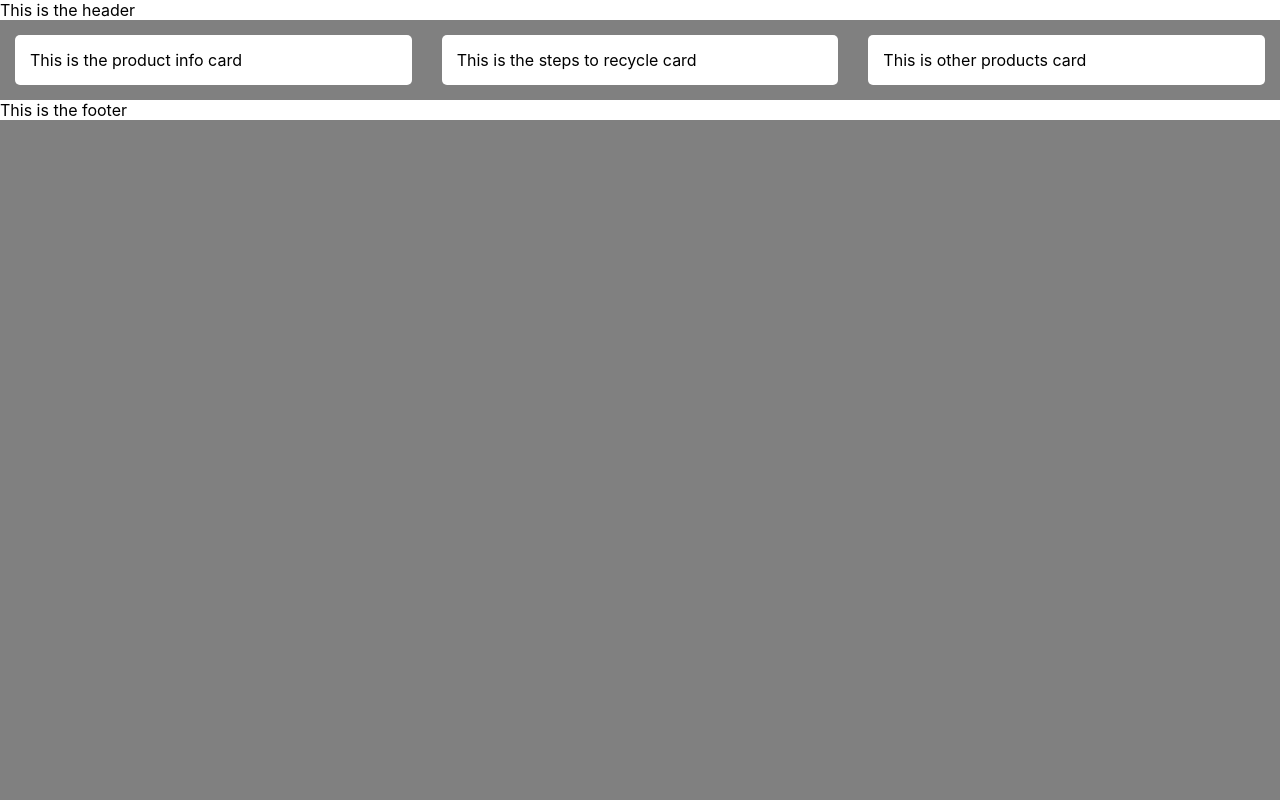
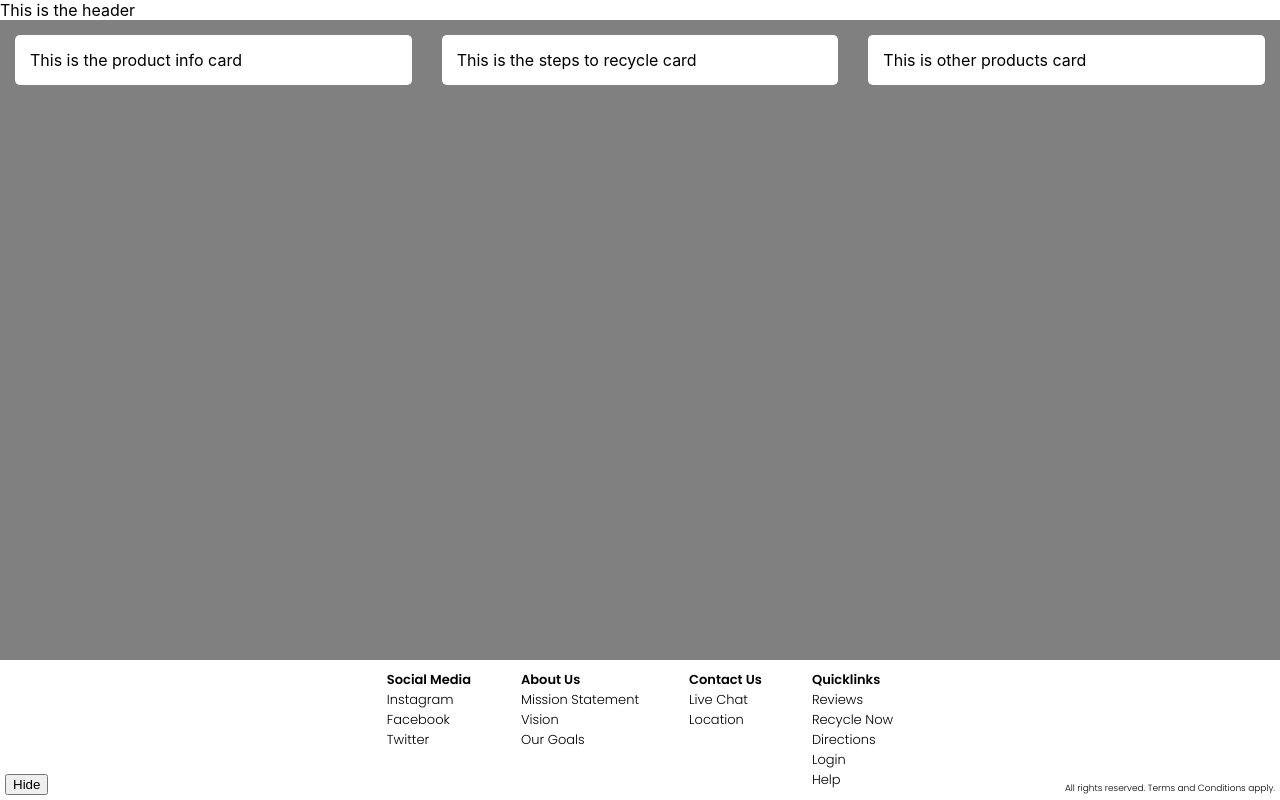
Before and after one commit to dhruvalk/reach_exercise_template, a React (Create React App) app: page / in a window 1280 px wide. Built offline with nearby package versions, Linux system fonts and the light colour scheme.

Commit message:
completed footRE

```diff
--- a/src/components/Footer.js
+++ b/src/components/Footer.js
@@ -1,6 +1,58 @@
 import React from "react";
 import styles from "./Footer.module.css";
+import { useState } from "react";
 
 export default function Footer() {
-  return <div className={styles.footerContainer}>This is the footer</div>;
+  const [show, setShow] = useState(true);
+  const onClickHandler = () => {
+    setShow((prev) => !prev);
+  };
+
+  return (
+    <div className={styles.footerContainer}>
+      <div>
+        {show && (
+          // only if show is true then render component in brackets
+          <div className={styles.columnComps}>
+            <div className={styles.column}>
+              <text className={styles.title}>Social Media</text>
+              <text className={styles.body}>Instagram</text>
+              <text className={styles.body}>Facebook</text>
+              <text className={styles.body}>Twitter</text>
+            </div>
+
+            <div className={styles.column}>
+              <text className={styles.title}>About Us</text>
+              <text className={styles.body}>Mission Statement</text>
+              <text className={styles.body}>Vision</text>
+              <text className={styles.body}>Our Goals</text>
+            </div>
+
+            <div className={styles.column}>
+              <text className={styles.title}>Contact Us</text>
+              <text className={styles.body}>Live Chat</text>
+              <text className={styles.body}>Location</text>
+            </div>
+
+            <div className={styles.column}>
+              <text className={styles.title}>Quicklinks</text>
+              <text className={styles.body}>Reviews</text>
+              <text className={styles.body}>Recycle Now</text>
+              <text className={styles.body}>Directions</text>
+              <text className={styles.body}>Login</text>
+              <text className={styles.body}>Help</text>
+            </div>
+          </div>
+        )}
+
+        <text className={styles.terms}>
+          All rights reserved. Terms and Conditions apply.
+        </text>
+
+        <button className={styles.button} onClick={onClickHandler}>
+          {show == true ? "Hide" : "Show"}
+        </button>
+      </div>
+    </div>
+  );
 }
--- a/src/components/Footer.module.css
+++ b/src/components/Footer.module.css
@@ -1,4 +1,52 @@
+@import url("https://fonts.googleapis.com/css2?family=Poppins:wght@200;300;500;600&display=swap");
+
 .footerContainer {
   width: 100%;
   background-color: white;
+  position: absolute;
+  bottom: 0;
+  display: flex;
+  flex-direction: column;
+  height: max-content;
 }
+
+.columnComps {
+  padding-top: 10px;
+  display: flex;
+  flex-direction: row;
+  justify-content: center;
+}
+
+.column {
+  display: flex;
+  flex-direction: column;
+  align-items: flex-start;
+  padding: 0px 25px 10px 25px;
+}
+
+.title {
+  font-family: "Poppins", sans-serif;
+  font-weight: 600;
+  font-size: small;
+}
+
+.body {
+  font-family: "Poppins", sans-serif;
+  font-weight: 300;
+  font-size: small;
+}
+
+.button {
+  position: absolute;
+  left: 5px;
+  bottom: 5px;
+}
+
+.terms {
+  position: absolute;
+  bottom: 5px;
+  right: 5px;
+  font-family: "Poppins", sans-serif;
+  font-weight: 300;
+  font-size: xx-small;
+}
```
Also changed, not shown: 1 other file (tests, documents, lock files or other folders).
